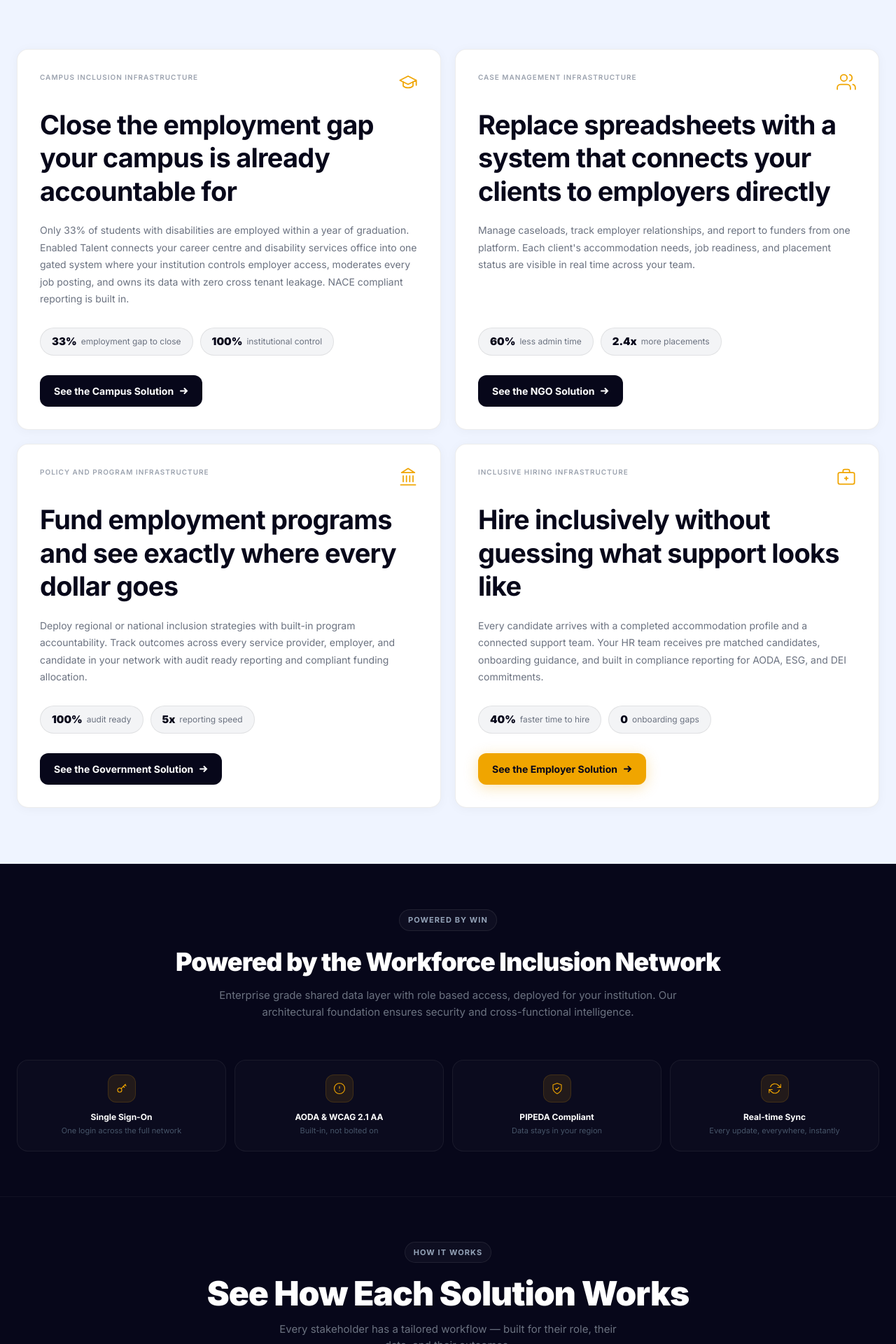
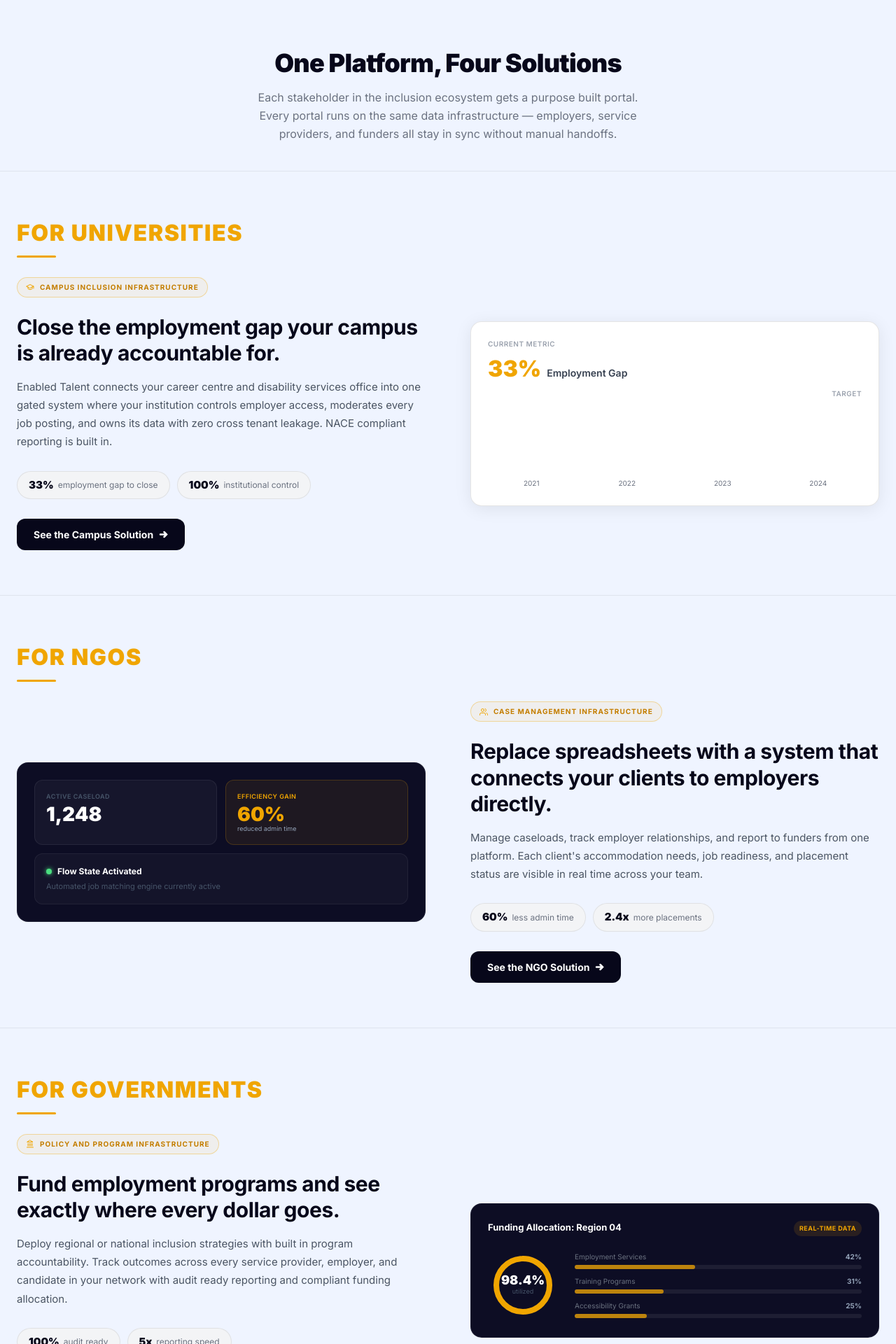
Before and after one commit to iamvk07/enabledtalent-landing, a Next.js app: page / in a window 1280 px wide. Shown: the part 1140-3060 px from the top of the page at 70% size. Built offline with nearby package versions, Linux system fonts and the light colour scheme.

Commit message:
Fix Solutions: stacked full-width sections with data visualizations matching Figma

```diff
--- a/components/Solutions.tsx
+++ b/components/Solutions.tsx
@@ -1,113 +1,264 @@
-const CARDS = [
+function UniversitiesVisual() {
+  return (
+    <div className="rounded-2xl p-6" style={{ background: '#ffffff', border: '1px solid rgba(0,0,0,0.1)', boxShadow: '0 4px 24px rgba(0,0,0,0.08)' }}>
+      <div className="text-[10px] font-semibold uppercase tracking-wider mb-1" style={{ color: '#9ca3af' }}>CURRENT METRIC</div>
+      <div className="flex items-baseline gap-2 mb-1">
+        <span className="text-[32px] font-black" style={{ color: '#f0a500' }}>33%</span>
+        <span className="text-[14px] font-semibold" style={{ color: '#374151' }}>Employment Gap</span>
+      </div>
+      <div className="text-[10px] font-semibold uppercase tracking-wider mb-4 text-right" style={{ color: '#9ca3af' }}>TARGET</div>
+      <div className="flex items-end gap-3 h-28">
+        {[
+          { h: '45%', yr: '2021', active: false },
+          { h: '62%', yr: '2022', active: false },
+          { h: '78%', yr: '2023', active: false },
+          { h: '100%', yr: '2024', active: true },
+        ].map(b => (
+          <div key={b.yr} className="flex-1 flex flex-col items-center gap-1.5">
+            <div
+              className="w-full rounded-t-lg"
+              style={{ height: b.h, background: b.active ? '#f0a500' : '#1f2937' }}
+            />
+            <span className="text-[10px]" style={{ color: '#6b7280' }}>{b.yr}</span>
+          </div>
+        ))}
+      </div>
+    </div>
+  )
+}
+
+function NGOsVisual() {
+  return (
+    <div className="rounded-2xl p-6 space-y-3" style={{ background: '#0d0d24', border: '1px solid rgba(255,255,255,0.07)' }}>
+      <div className="grid grid-cols-2 gap-3">
+        <div className="rounded-xl p-4" style={{ background: 'rgba(255,255,255,0.04)', border: '1px solid rgba(255,255,255,0.07)' }}>
+          <div className="text-[9px] uppercase tracking-wider font-semibold mb-1" style={{ color: '#475569' }}>ACTIVE CASELOAD</div>
+          <div className="text-[28px] font-black text-white leading-none">1,248</div>
+        </div>
+        <div className="rounded-xl p-4" style={{ background: 'rgba(240,165,0,0.08)', border: '1px solid rgba(240,165,0,0.2)' }}>
+          <div className="text-[9px] uppercase tracking-wider font-semibold mb-1" style={{ color: '#f0a500' }}>EFFICIENCY GAIN</div>
+          <div className="text-[28px] font-black leading-none" style={{ color: '#f0a500' }}>60%</div>
+          <div className="text-[9px]" style={{ color: '#94a3b8' }}>reduced admin time</div>
+        </div>
+      </div>
+      <div className="rounded-xl p-4" style={{ background: 'rgba(255,255,255,0.03)', border: '1px solid rgba(255,255,255,0.06)' }}>
+        <div className="flex items-center gap-2 mb-1">
+          <div className="w-2 h-2 rounded-full" style={{ background: '#4ade80', boxShadow: '0 0 6px #4ade80' }} />
+          <span className="text-[12px] font-bold text-white">Flow State Activated</span>
+        </div>
+        <div className="text-[11px]" style={{ color: '#475569' }}>Automated job matching engine currently active</div>
+      </div>
+    </div>
+  )
+}
+
+function GovernmentsVisual() {
+  const pct = 98.4
+  const r = 38
+  const circ = 2 * Math.PI * r
+  const dash = (pct / 100) * circ
+  return (
+    <div className="rounded-2xl p-6" style={{ background: '#0d0d24', border: '1px solid rgba(255,255,255,0.07)' }}>
+      <div className="flex items-start justify-between mb-5">
+        <div>
+          <div className="text-[13px] font-bold text-white">Funding Allocation: Region 04</div>
+        </div>
+        <span className="text-[9px] font-bold px-2 py-1 rounded-full uppercase tracking-wider" style={{ background: 'rgba(240,165,0,0.12)', color: '#f0a500' }}>REAL-TIME DATA</span>
+      </div>
+      <div className="flex items-center gap-6">
+        <div className="relative flex-shrink-0">
+          <svg width="100" height="100" viewBox="0 0 100 100">
+            <circle cx="50" cy="50" r={r} fill="none" stroke="rgba(255,255,255,0.07)" strokeWidth="8" />
+            <circle cx="50" cy="50" r={r} fill="none" stroke="#f0a500" strokeWidth="8"
+              strokeDasharray={`${dash} ${circ}`} strokeLinecap="round" transform="rotate(-90 50 50)" />
+          </svg>
+          <div className="absolute inset-0 flex flex-col items-center justify-center">
+            <span className="text-[18px] font-black text-white leading-none">98.4%</span>
+            <span className="text-[9px]" style={{ color: '#475569' }}>utilized</span>
+          </div>
+        </div>
+        <div className="flex-1 space-y-2.5">
+          {[
+            { label: 'Employment Services', pct: 42 },
+            { label: 'Training Programs', pct: 31 },
+            { label: 'Accessibility Grants', pct: 25 },
+          ].map(row => (
+            <div key={row.label}>
+              <div className="flex justify-between mb-1">
+                <span className="text-[10px]" style={{ color: '#6b7280' }}>{row.label}</span>
+                <span className="text-[10px] font-bold" style={{ color: '#94a3b8' }}>{row.pct}%</span>
+              </div>
+              <div className="h-1.5 rounded-full" style={{ background: 'rgba(255,255,255,0.07)' }}>
+                <div className="h-full rounded-full" style={{ width: `${row.pct}%`, background: '#f0a500', opacity: 0.75 }} />
+              </div>
+            </div>
+          ))}
+        </div>
+      </div>
+    </div>
+  )
+}
+
+function EmployersVisual() {
+  return (
+    <div className="rounded-2xl p-6" style={{ background: '#0d0d24', border: '1px solid rgba(255,255,255,0.07)' }}>
+      <div className="text-[11px] font-semibold uppercase tracking-wider mb-4" style={{ color: '#475569' }}>Candidate Match Index</div>
+      <div className="space-y-3">
+        {[
+          { init: 'A', name: 'Alex Rivera', role: 'Senior Project Coordinator', score: 94 },
+          { init: 'J', name: 'Jordan Smith', role: 'Data Analyst · ADHD', score: 83 },
+          { init: 'M', name: 'Maya Patel', role: 'Dev Lead · Deaf', score: 91 },
+        ].map(c => (
+          <div key={c.name} className="flex items-center gap-3 px-3 py-2.5 rounded-xl" style={{ background: 'rgba(255,255,255,0.03)', border: '1px solid rgba(255,255,255,0.05)' }}>
+            <div className="w-8 h-8 rounded-full flex items-center justify-center text-[11px] font-black flex-shrink-0" style={{ background: 'rgba(240,165,0,0.15)', color: '#f0a500' }}>
+              {c.init}
+            </div>
+            <div className="flex-1 min-w-0">
+              <div className="text-[12px] font-semibold text-white leading-tight">{c.name}</div>
+              <div className="text-[10px] truncate" style={{ color: '#475569' }}>{c.role}</div>
+            </div>
+            <div className="text-right flex-shrink-0">
+              <div className="text-[14px] font-black" style={{ color: '#f0a500' }}>{c.score}%</div>
+              <div className="text-[9px]" style={{ color: '#334155' }}>match score</div>
+            </div>
+          </div>
+        ))}
+      </div>
+    </div>
+  )
+}
+
+const SOLUTIONS = [
   {
     id: 'universities',
+    categoryLabel: 'FOR UNIVERSITIES',
     pillLabel: 'CAMPUS INCLUSION INFRASTRUCTURE',
-    icon: (
-      <svg width="28" height="28" viewBox="0 0 24 24" fill="none" stroke="#f0a500" strokeWidth="1.5" strokeLinecap="round" strokeLinejoin="round">
-        <path d="M22 10v6M2 10l10-5 10 5-10 5z" />
-        <path d="M6 12v5c3 3 9 3 12 0v-5" />
+    pillIcon: (
+      <svg width="12" height="12" viewBox="0 0 24 24" fill="none" stroke="currentColor" strokeWidth="2" strokeLinecap="round" strokeLinejoin="round">
+        <path d="M22 10v6M2 10l10-5 10 5-10 5z" /><path d="M6 12v5c3 3 9 3 12 0v-5" />
       </svg>
     ),
-    headline: 'Close the employment gap your campus is already accountable for',
-    body: 'Only 33% of students with disabilities are employed within a year of graduation. Enabled Talent connects your career centre and disability services office into one gated system where your institution controls employer access, moderates every job posting, and owns its data with zero cross tenant leakage. NACE compliant reporting is built in.',
+    headline: 'Close the employment gap your campus is already accountable for.',
+    body: 'Enabled Talent connects your career centre and disability services office into one gated system where your institution controls employer access, moderates every job posting, and owns its data with zero cross tenant leakage. NACE compliant reporting is built in.',
     stats: [{ val: '33%', label: 'employment gap to close' }, { val: '100%', label: 'institutional control' }],
     cta: 'See the Campus Solution',
-    amber: false,
+    visual: <UniversitiesVisual />,
+    textLeft: true,
   },
   {
     id: 'ngos',
+    categoryLabel: 'FOR NGOS',
     pillLabel: 'CASE MANAGEMENT INFRASTRUCTURE',
-    icon: (
-      <svg width="28" height="28" viewBox="0 0 24 24" fill="none" stroke="#f0a500" strokeWidth="1.5" strokeLinecap="round" strokeLinejoin="round">
-        <path d="M17 21v-2a4 4 0 0 0-4-4H5a4 4 0 0 0-4 4v2" />
-        <circle cx="9" cy="7" r="4" />
+    pillIcon: (
+      <svg width="12" height="12" viewBox="0 0 24 24" fill="none" stroke="currentColor" strokeWidth="2" strokeLinecap="round" strokeLinejoin="round">
+        <path d="M17 21v-2a4 4 0 0 0-4-4H5a4 4 0 0 0-4 4v2" /><circle cx="9" cy="7" r="4" />
         <path d="M23 21v-2a4 4 0 0 0-3-3.87M16 3.13a4 4 0 0 1 0 7.75" />
       </svg>
     ),
-    headline: 'Replace spreadsheets with a system that connects your clients to employers directly',
-    body: 'Manage caseloads, track employer relationships, and report to funders from one platform. Each client\'s accommodation needs, job readiness, and placement status are visible in real time across your team.',
+    headline: 'Replace spreadsheets with a system that connects your clients to employers directly.',
+    body: "Manage caseloads, track employer relationships, and report to funders from one platform. Each client's accommodation needs, job readiness, and placement status are visible in real time across your team.",
     stats: [{ val: '60%', label: 'less admin time' }, { val: '2.4x', label: 'more placements' }],
     cta: 'See the NGO Solution',
-    amber: false,
+    visual: <NGOsVisual />,
+    textLeft: false,
   },
   {
     id: 'governments',
+    categoryLabel: 'FOR GOVERNMENTS',
     pillLabel: 'POLICY AND PROGRAM INFRASTRUCTURE',
-    icon: (
-      <svg width="28" height="28" viewBox="0 0 24 24" fill="none" stroke="#f0a500" strokeWidth="1.5" strokeLinecap="round" strokeLinejoin="round">
-        <line x1="3" y1="22" x2="21" y2="22" />
-        <line x1="6" y1="18" x2="6" y2="11" />
-        <line x1="10" y1="18" x2="10" y2="11" />
-        <line x1="14" y1="18" x2="14" y2="11" />
-        <line x1="18" y1="18" x2="18" y2="11" />
-        <polygon points="12 2 20 7 4 7" />
+    pillIcon: (
+      <svg width="12" height="12" viewBox="0 0 24 24" fill="none" stroke="currentColor" strokeWidth="2" strokeLinecap="round" strokeLinejoin="round">
+        <line x1="3" y1="22" x2="21" y2="22" /><polygon points="12 2 20 7 4 7" />
+        <line x1="6" y1="18" x2="6" y2="11" /><line x1="10" y1="18" x2="10" y2="11" />
+        <line x1="14" y1="18" x2="14" y2="11" /><line x1="18" y1="18" x2="18" y2="11" />
       </svg>
     ),
-    headline: 'Fund employment programs and see exactly where every dollar goes',
-    body: 'Deploy regional or national inclusion strategies with built-in program accountability. Track outcomes across every service provider, employer, and candidate in your network with audit ready reporting and compliant funding allocation.',
+    headline: 'Fund employment programs and see exactly where every dollar goes.',
+    body: 'Deploy regional or national inclusion strategies with built in program accountability. Track outcomes across every service provider, employer, and candidate in your network with audit ready reporting and compliant funding allocation.',
     stats: [{ val: '100%', label: 'audit ready' }, { val: '5x', label: 'reporting speed' }],
     cta: 'See the Government Solution',
-    amber: false,
+    visual: <GovernmentsVisual />,
+    textLeft: true,
   },
   {
     id: 'employers',
+    categoryLabel: 'FOR EMPLOYERS',
     pillLabel: 'INCLUSIVE HIRING INFRASTRUCTURE',
-    icon: (
-      <svg width="28" height="28" viewBox="0 0 24 24" fill="none" stroke="#f0a500" strokeWidth="1.5" strokeLinecap="round" strokeLinejoin="round">
+    pillIcon: (
+      <svg width="12" height="12" viewBox="0 0 24 24" fill="none" stroke="currentColor" strokeWidth="2" strokeLinecap="round" strokeLinejoin="round">
         <rect x="2" y="7" width="20" height="14" rx="2" />
         <path d="M16 7V5a2 2 0 0 0-2-2h-4a2 2 0 0 0-2 2v2" />
-        <line x1="12" y1="12" x2="12" y2="16" />
-        <line x1="10" y1="14" x2="14" y2="14" />
       </svg>
     ),
-    headline: 'Hire inclusively without guessing what support looks like',
+    headline: 'Hire inclusively without guessing what support looks like.',
     body: 'Every candidate arrives with a completed accommodation profile and a connected support team. Your HR team receives pre matched candidates, onboarding guidance, and built in compliance reporting for AODA, ESG, and DEI commitments.',
     stats: [{ val: '40%', label: 'faster time to hire' }, { val: '0', label: 'onboarding gaps' }],
     cta: 'See the Employer Solution',
-    amber: true,
+    visual: <EmployersVisual />,
+    textLeft: false,
   },
 ]
 
 export default function Solutions() {
   return (
-    <section id="solutions" className="scroll-mt-16 py-20 px-6" style={{ background: '#eff4ff' }}>
+    <section id="solutions" className="scroll-mt-16" style={{ background: '#eff4ff' }}>
+
+      {/* Section header */}
+      <div className="px-6 pt-20 pb-10 text-center">
+        <h2 className="text-3xl sm:text-4xl font-black tracking-tight mb-4" style={{ color: '#07071a', letterSpacing: '-0.02em' }}>
+          One Platform, Four Solutions
+        </h2>
+        <p className="text-[16px] max-w-xl mx-auto leading-relaxed" style={{ color: '#6b7280' }}>
+          Each stakeholder in the inclusion ecosystem gets a purpose built portal. Every portal runs on the same data infrastructure — employers, service providers, and funders all stay in sync without manual handoffs.
+        </p>
+      </div>
+
+      {/* Stacked solution sections */}
+      {SOLUTIONS.map((sol) => (
+        <div
+          key={sol.id}
+          id={sol.id}
+          className="px-6 py-16 scroll-mt-20"
+          style={{ borderTop: '1px solid rgba(0,0,0,0.07)' }}
+        >
           <div className="max-w-7xl mx-auto">
 
-        {/* 2×2 bento grid */}
-        <div className="grid sm:grid-cols-2 gap-5">
-          {CARDS.map((card) => (
-            <div
-              key={card.id}
-              id={card.id}
-              className="rounded-2xl p-8 flex flex-col scroll-mt-20"
-              style={{ background: '#ffffff', border: '1px solid rgba(0,0,0,0.07)', boxShadow: '0 2px 16px rgba(0,0,0,0.04)' }}
+            {/* Large amber category heading + underline */}
+            <div className="mb-7">
+              <h3
+                className="font-black mb-2"
+                style={{ fontSize: 'clamp(22px, 3vw, 32px)', color: '#f0a500', letterSpacing: '0.05em' }}
               >
-              {/* Pill label + icon row */}
-              <div className="flex items-start justify-between mb-6">
-                <span className="text-[10px] font-semibold tracking-[0.1em] uppercase" style={{ color: '#9ca3af' }}>
-                  {card.pillLabel}
-                </span>
-                <div className="flex-shrink-0 ml-4">
-                  {card.icon}
-                </div>
+                {sol.categoryLabel}
+              </h3>
+              <div className="h-[3px] w-14 rounded-full" style={{ background: '#f0a500' }} />
             </div>
 
-              {/* Headline */}
-              <h3
-                className="font-bold mb-5 leading-tight"
-                style={{ fontSize: 'clamp(28px, 3vw, 38px)', color: '#07071a', letterSpacing: '-0.02em' }}
+            {/* 2-column layout — alternating text/visual */}
+            <div className={`flex flex-col lg:flex-row gap-10 lg:gap-16 items-center ${!sol.textLeft ? 'lg:flex-row-reverse' : ''}`}>
+
+              {/* Text side */}
+              <div className="flex-1 min-w-0">
+                {/* Pill badge */}
+                <div className="inline-flex items-center gap-2 px-3 py-1.5 rounded-full border mb-6" style={{ borderColor: 'rgba(240,165,0,0.35)', background: 'rgba(240,165,0,0.07)' }}>
+                  <span style={{ color: '#f0a500' }}>{sol.pillIcon}</span>
+                  <span className="text-[10px] font-bold tracking-[0.1em] uppercase" style={{ color: '#c47e00' }}>{sol.pillLabel}</span>
+                </div>
+
+                <h4
+                  className="font-bold mb-4 leading-tight"
+                  style={{ fontSize: 'clamp(22px, 2.5vw, 30px)', color: '#07071a', letterSpacing: '-0.015em' }}
                 >
-                {card.headline}
-              </h3>
+                  {sol.headline}
+                </h4>
 
-              {/* Body */}
-              <p className="text-[14px] leading-[1.75] mb-7 flex-1" style={{ color: '#6b7280' }}>
-                {card.body}
+                <p className="text-[15px] leading-[1.75] mb-7" style={{ color: '#4b5563' }}>
+                  {sol.body}
                 </p>
 
                 {/* Stat pills */}
                 <div className="flex flex-wrap gap-2.5 mb-7">
-                {card.stats.map(stat => (
+                  {sol.stats.map(stat => (
                     <div
                       key={stat.label}
                       className="flex items-center gap-1.5 px-4 py-2 rounded-full"
@@ -119,27 +270,27 @@ export default function Solutions() {
                   ))}
                 </div>
 
-              {/* CTA button */}
-              <div>
                 <a
                   href="#contact"
-                  className="inline-flex items-center gap-2 px-5 py-3 rounded-xl text-[14px] font-bold transition-all hover:opacity-90"
-                  style={
-                    card.amber
-                      ? { background: '#f0a500', color: '#07071a', boxShadow: '0 4px 20px rgba(240,165,0,0.3)' }
-                      : { background: '#07071a', color: '#ffffff' }
-                  }
+                  className="inline-flex items-center gap-2 px-6 py-3 rounded-xl text-[14px] font-bold transition-all hover:opacity-90"
+                  style={{ background: '#07071a', color: '#ffffff' }}
                 >
-                  {card.cta}
-                  <svg width="13" height="13" viewBox="0 0 13 13" fill="none" stroke="currentColor" strokeWidth="2" strokeLinecap="round">
+                  {sol.cta}
+                  <svg width="13" height="13" viewBox="0 0 13 13" fill="none" stroke="currentColor" strokeWidth="2.5" strokeLinecap="round">
                     <path d="M2 6.5h9M7.5 3l3.5 3.5L7.5 10" />
                   </svg>
                 </a>
               </div>
+
+              {/* Visual side */}
+              <div className="flex-1 min-w-0 w-full">
+                {sol.visual}
+              </div>
+
+            </div>
+          </div>
         </div>
       ))}
-        </div>
-      </div>
     </section>
   )
 }
```
Lines whose indentation alone changed are shown as unchanged.
